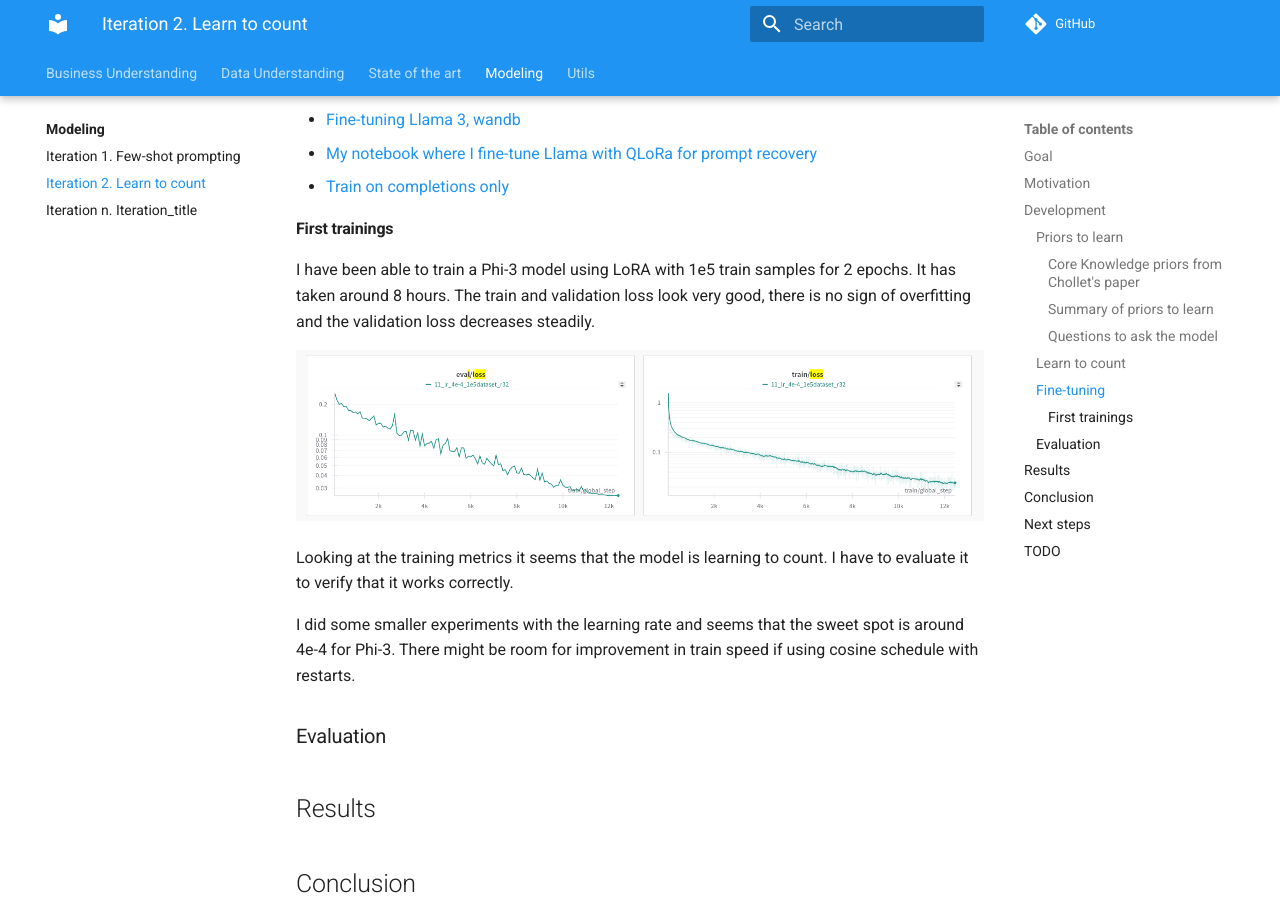
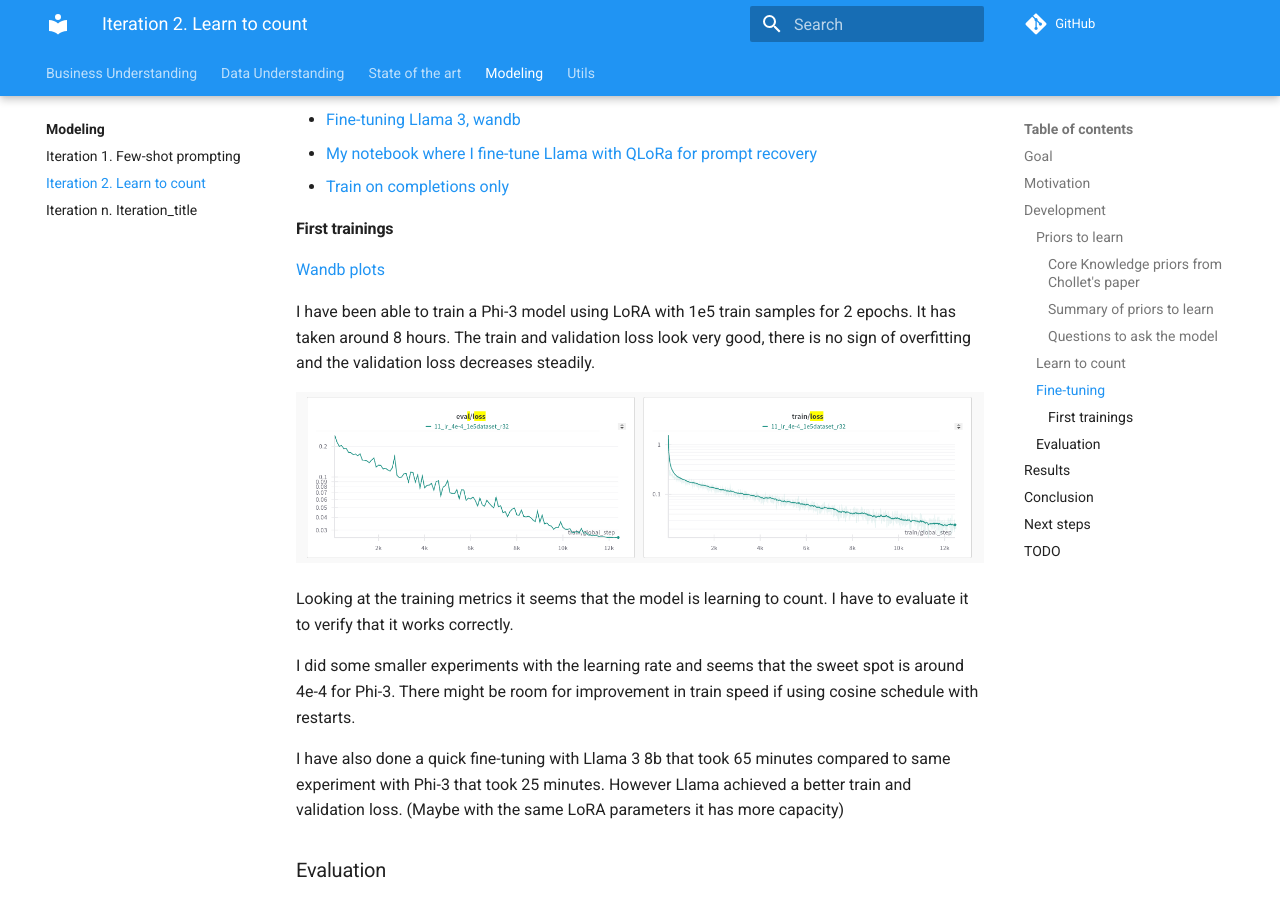
Before and after one commit to zhengjunyao-work/arc24, an MkDocs documentation site: the page built from docs/modeling/Iteration_02_learn_to_count.md, in a window 1280 px wide and 900 px high, scrolled down 3919 px. Built offline with MkDocs 1.6.1 and Material for MkDocs 9.7.7, drawn with Linux system fonts in a browser that asks for light colours; comment, search, counter and statistics services are not loaded.

```diff
--- a/docs/modeling/Iteration_02_learn_to_count.md
+++ b/docs/modeling/Iteration_02_learn_to_count.md
@@ -124,6 +124,8 @@
 
 #### First trainings
 
+[Wandb plots](https://wandb.ai/guillermobarbadillo/20240724_first_trainings?nw=nwuserguillermobarbadillo)
+
 I have been able to train a Phi-3 model using LoRA with 1e5 train samples for 2 epochs. It has taken around 8 hours.
 The train and validation loss look very good, there is no sign of overfitting and the validation loss decreases steadily.
 
@@ -134,6 +136,10 @@
 
 I did some smaller experiments with the learning rate and seems that the sweet spot is around 4e-4 for Phi-3.
 There might be room for improvement in train speed if using cosine schedule with restarts.
+
+I have also done a quick fine-tuning with Llama 3 8b that took 65 minutes compared to same experiment with Phi-3
+that took 25 minutes. However Llama achieved a better train and validation loss. (Maybe with the same
+LoRA parameters it has more capacity)
 
 ### Evaluation
 
```
Also changed, not shown: 1 other file.
